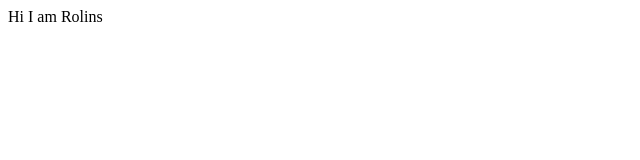
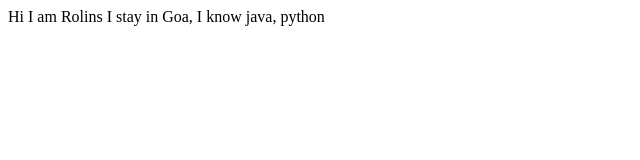
Before and after one commit to rolins2/rolins_site, a plain HTML site: page index.html in a window 1280 px wide. Shown: the whole page, without its empty margins (0-640 px from the left). Drawn offline with Linux system fonts and the light colour scheme.

Commit message:
Update : Added some skills

```diff
--- a/index.html
+++ b/index.html
@@ -8,5 +8,7 @@
 </head>
 <body>
     Hi I am Rolins
+    I stay in Goa,
+    I know java, python
 </body>
 </html>
```
